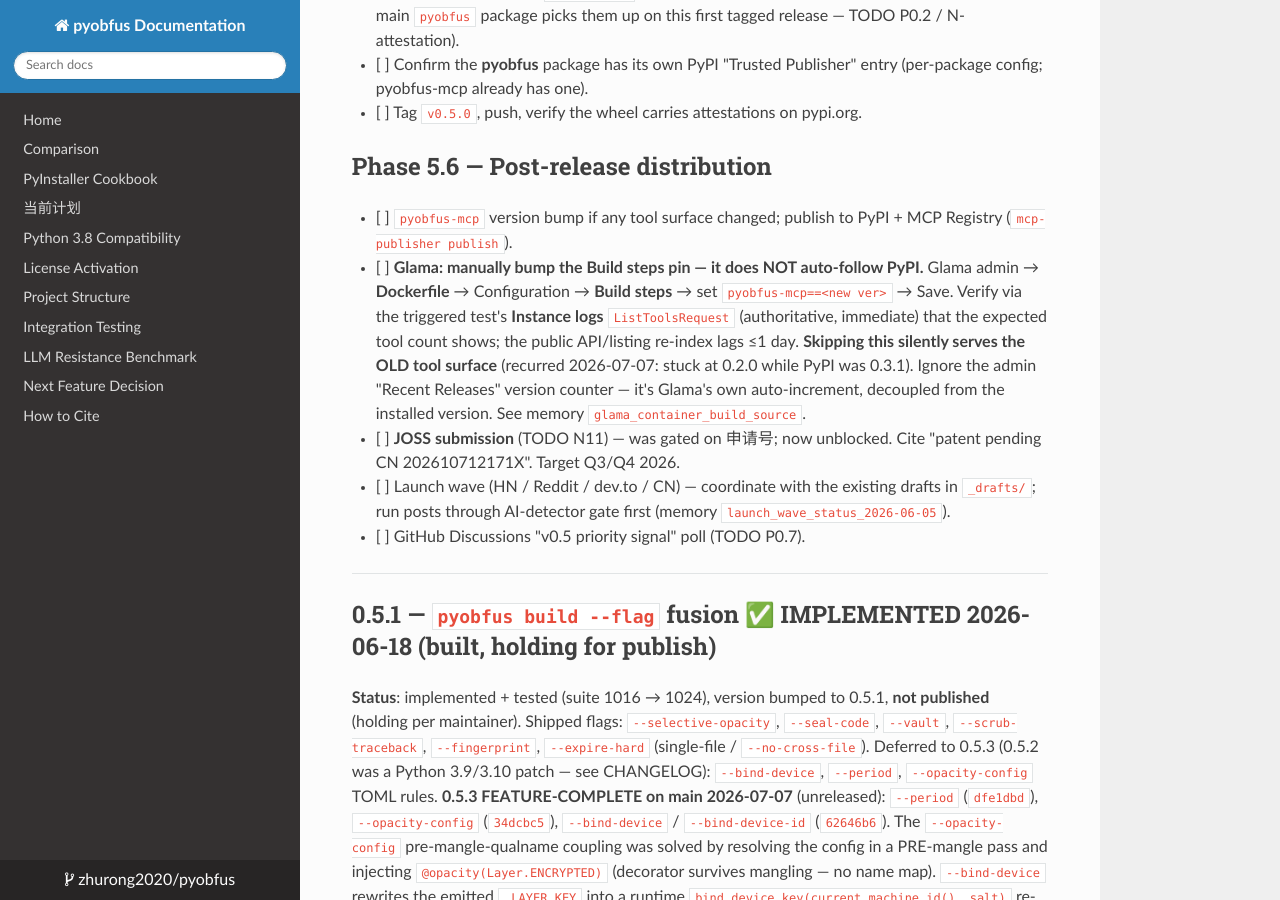
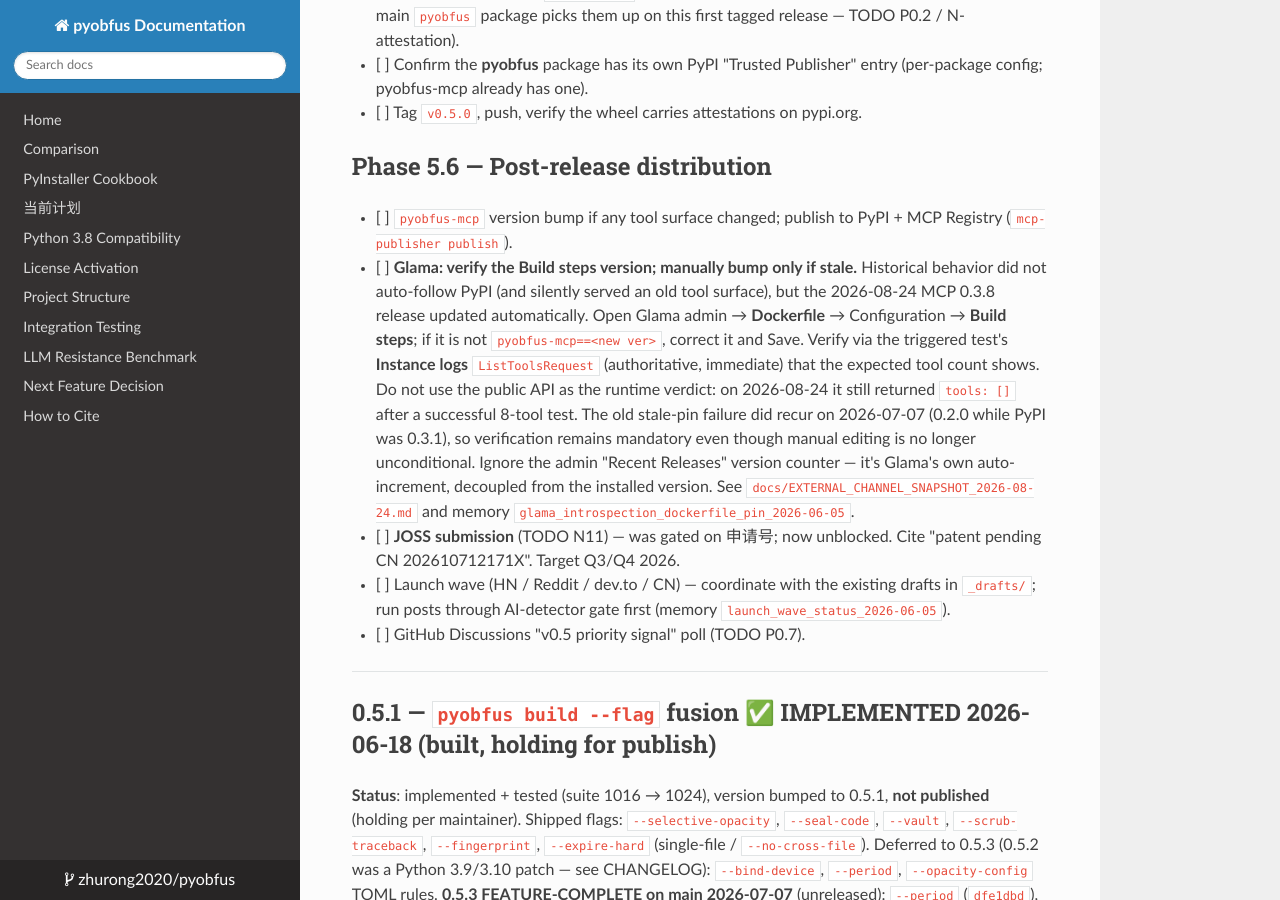
Before and after one commit to zhurong2020/pyobfus, an MkDocs documentation site: the page built from docs/V0.5_RELEASE_PLAN.md, in a window 1280 px wide and 900 px high, scrolled down 2445 px. Built offline with MkDocs 1.6.1, drawn with Linux system fonts in a browser that asks for light colours; nearby versions of some CDN libraries.

Commit message:
docs: synchronize session closeout state

```diff
--- a/docs/V0.5_RELEASE_PLAN.md
+++ b/docs/V0.5_RELEASE_PLAN.md
@@ -99,15 +99,21 @@
 
 - [ ] `pyobfus-mcp` version bump if any tool surface changed; publish to PyPI +
       MCP Registry (`mcp-publisher publish`).
-- [ ] **Glama: manually bump the Build steps pin — it does NOT auto-follow PyPI.**
-      Glama admin → **Dockerfile** → Configuration → **Build steps** → set
-      `pyobfus-mcp==<new ver>` → Save. Verify via the triggered test's **Instance
+- [ ] **Glama: verify the Build steps version; manually bump only if stale.**
+      Historical behavior did not auto-follow PyPI (and silently served an old
+      tool surface), but the 2026-08-24 MCP 0.3.8 release updated automatically.
+      Open Glama admin → **Dockerfile** → Configuration → **Build steps**; if it
+      is not `pyobfus-mcp==<new ver>`, correct it and Save. Verify via the
+      triggered test's **Instance
       logs** `ListToolsRequest` (authoritative, immediate) that the expected tool
-      count shows; the public API/listing re-index lags ≤1 day. **Skipping this
-      silently serves the OLD tool surface** (recurred 2026-07-07: stuck at 0.2.0
-      while PyPI was 0.3.1). Ignore the admin "Recent Releases" version counter —
+      count shows. Do not use the public API as the runtime verdict: on
+      2026-08-24 it still returned `tools: []` after a successful 8-tool test.
+      The old stale-pin failure did recur on 2026-07-07 (0.2.0 while PyPI was
+      0.3.1), so verification remains mandatory even though manual editing is no
+      longer unconditional. Ignore the admin "Recent Releases" version counter —
       it's Glama's own auto-increment, decoupled from the installed version. See
-      memory `glama_container_build_source`.
+      `docs/EXTERNAL_CHANNEL_SNAPSHOT_2026-08-24.md` and memory
+      `glama_introspection_dockerfile_pin_2026-06-05`.
 - [ ] **JOSS submission** (TODO N11) — was gated on 申请号; now unblocked. Cite
       "patent pending CN 202610712171X". Target Q3/Q4 2026.
 - [ ] Launch wave (HN / Reddit / dev.to / CN) — coordinate with the existing
```
Also changed, not shown: CLAUDE.md (+23 -5 lines), docs/DISTRIBUTION_CHANNELS.md (+2 -2 lines).
